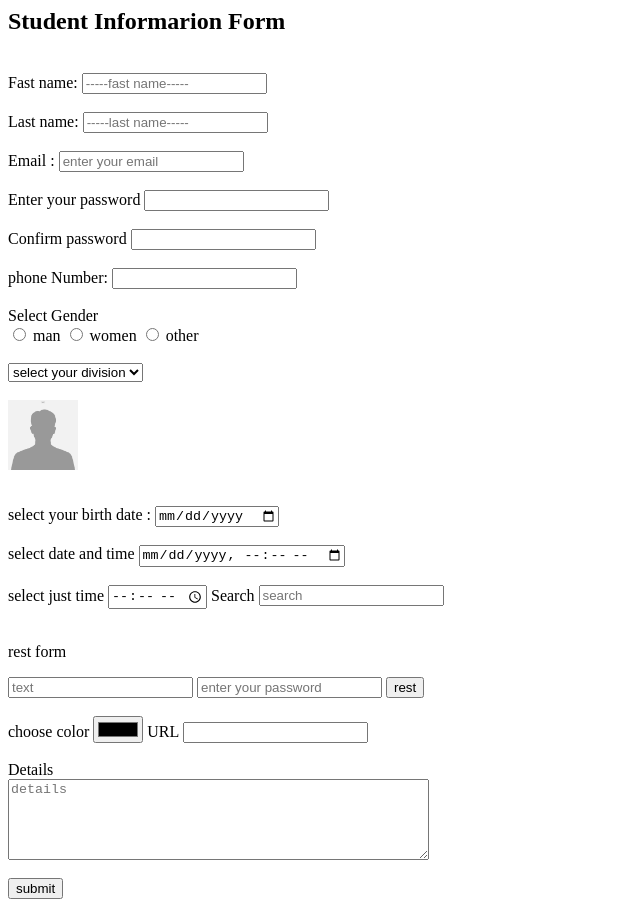
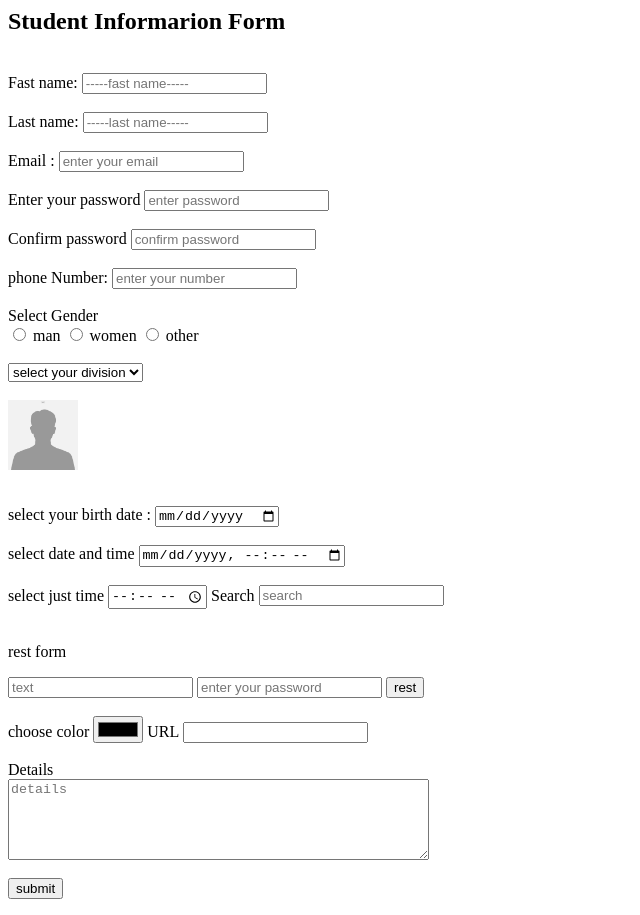
Before and after one commit to mohiuddinasad/class_2, a plain HTML site: page index.html in a window 1280 px wide. Shown: the whole page, without its empty margins (0-640 px from the left). Drawn offline with Linux system fonts and the light colour scheme.

Commit message:
Update index.html
Signed-off-by: mohiuddinasad <mohiuddinasad46@gmail.com>

```diff
--- a/index.html
+++ b/index.html
@@ -14,13 +14,13 @@
             <input type="text" placeholder="enter your email" name="Email" id="Email" required>
             <br><br>
             <label for="password">Enter your password</label>
-            <input type="password" name="password" id="password" required >
+            <input type="password"  placeholder="enter password" name="password" id="password" required >
             <br><br>
             <label for="c_password">Confirm password</label>
-            <input type="password" name="c_password" id="c_password"required>
+            <input type="password"  placeholder="confirm password" name="c_password" id="c_password"required>
             <br><br>
             <label for="number">phone Number:</label>
-            <input type="number" name="number" id="number" required>
+            <input type="number" placeholder="enter your number" name="number" id="number" required>
             <br><br>
             <label for="gender">Select Gender</label>
             <br>
```
